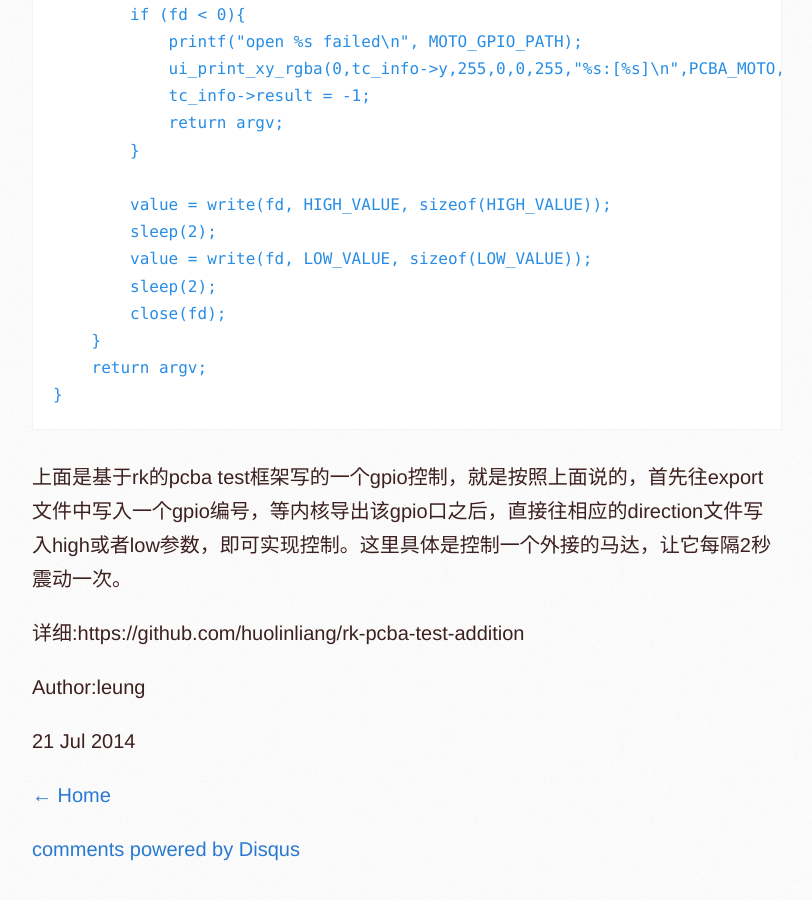
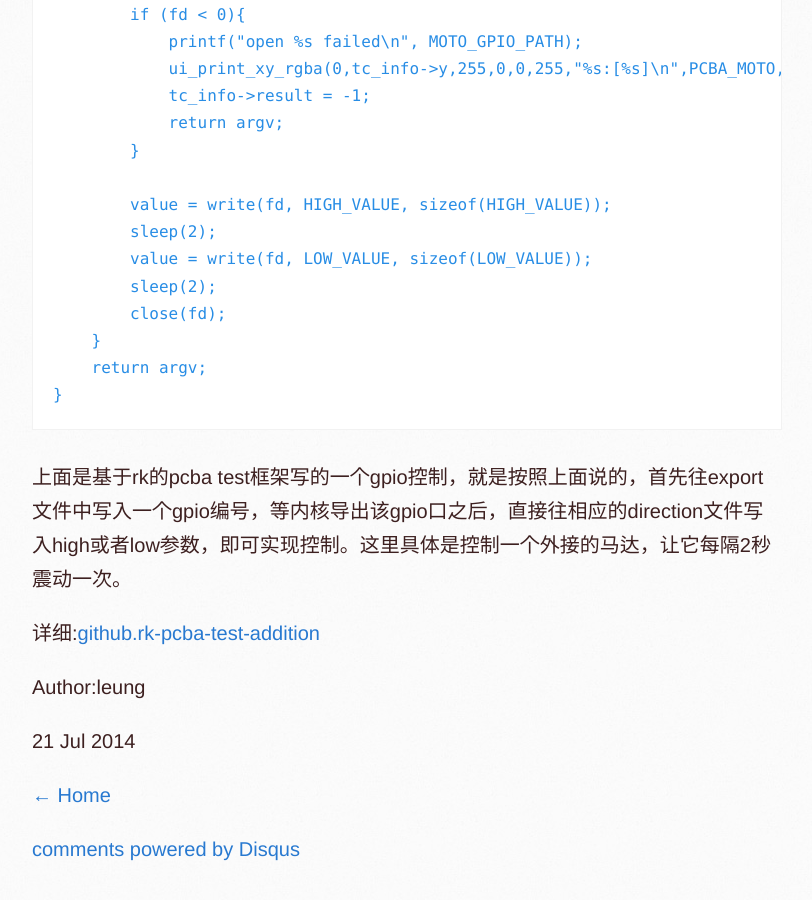
Before and after one commit to huolinliang/blog_leung, a Jekyll site: the page built from _posts/2014-07-21-gpio-control-in-pcbatest.html, in a window 1280 px wide and 900 px high, scrolled down 3181 px. Shown: the whole window, without its empty margins (108-920 px from the left). Built offline with Jekyll 4.4.1, drawn with Linux system fonts in a browser that asks for light colours; Markdown is read by kramdown in place of the engine named in the settings; comment, search, counter and statistics services are not loaded.

Commit message:
modify the link

```diff
--- a/_posts/2014-07-21-gpio-control-in-pcbatest.html
+++ b/_posts/2014-07-21-gpio-control-in-pcbatest.html
@@ -105,7 +105,7 @@ void* moto_test(void *argv)
 
 <p>上面是基于rk的pcba test框架写的一个gpio控制，就是按照上面说的，首先往export文件中写入一个gpio编号，等内核导出该gpio口之后，直接往相应的direction文件写入high或者low参数，即可实现控制。这里具体是控制一个外接的马达，让它每隔2秒震动一次。</p>
 
-<p>详细:https://github.com/huolinliang/rk-pcba-test-addition</p>
+<p>详细:<a href="https://github.com/huolinliang/rk-pcba-test-addition">github.rk-pcba-test-addition</a></p>
 
 <p>Author:leung</p>
 <p>{{ page.date | date_to_string }}</p>
```
